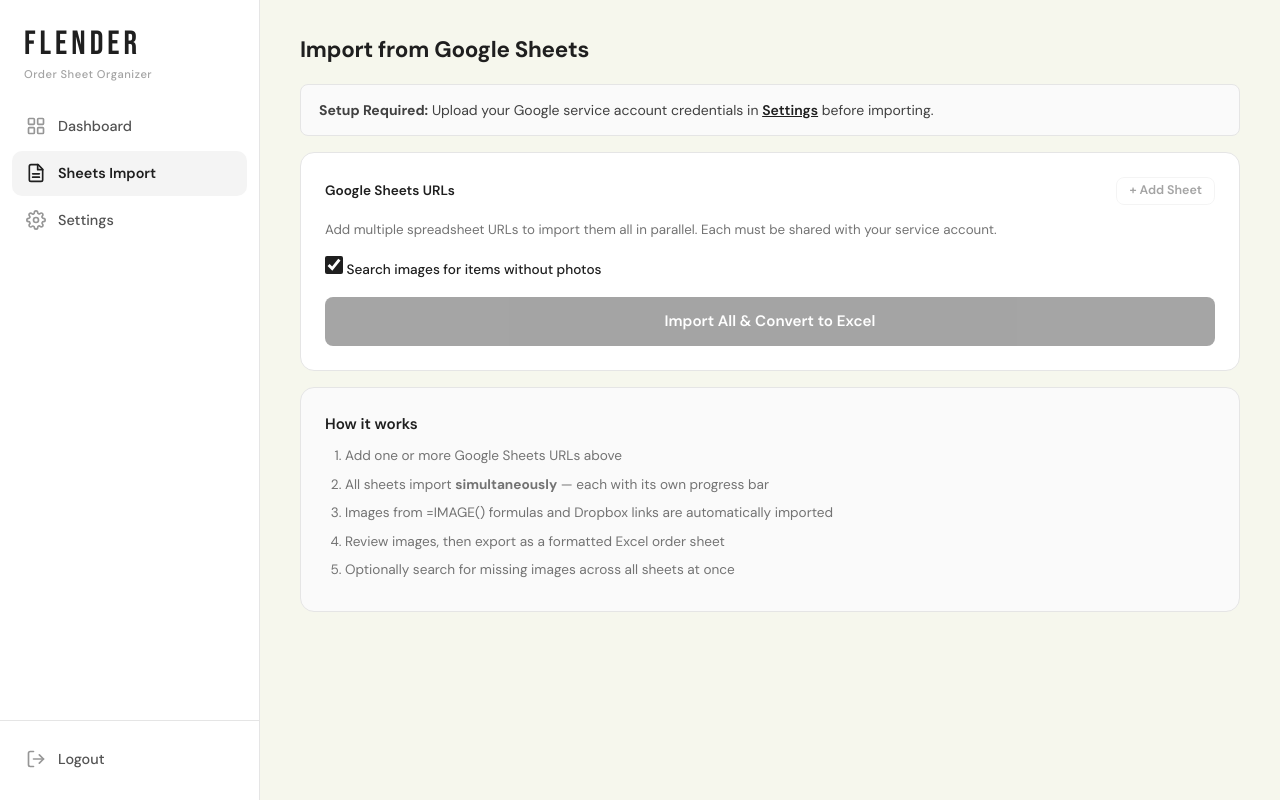
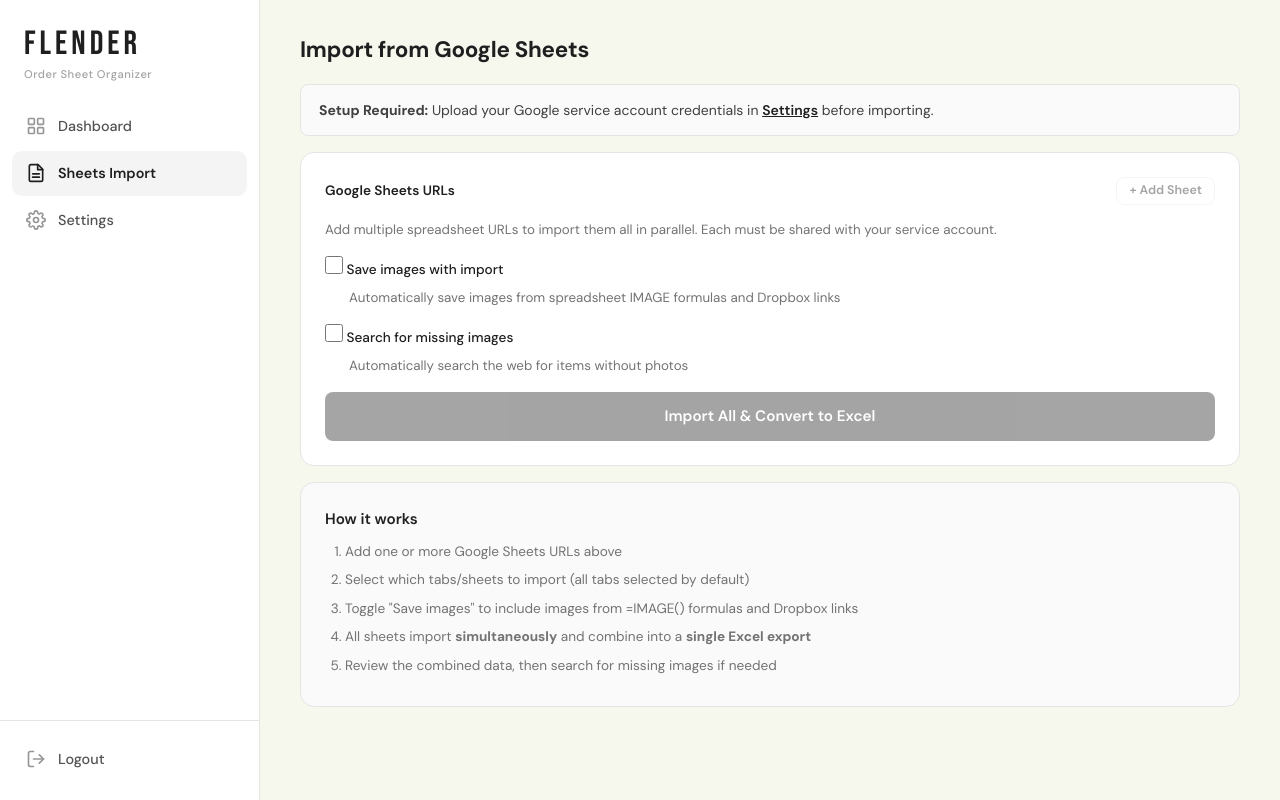
Before and after one commit to kareemelsenosy/flender-platform, a FastAPI app: template app/templates/sheets.html in a window 1280 px wide. Run offline with FastAPI, Linux system fonts and the light colour scheme; the template is opened without the code that fills it, so the values that code supplies are empty.

Commit message:
Update sheets UI: untick image/search by default, combine sheets info
Co-Authored-By: Claude Sonnet 4.6 <noreply@anthropic.com>

```diff
--- a/app/templates/sheets.html
+++ b/app/templates/sheets.html
@@ -24,11 +24,24 @@
     </small>
   </div>
 
+  <div class="form-group mb-3">
+    <label class="flex items-center gap-2" style="cursor:pointer;font-weight:500">
+      <input type="checkbox" id="save-images">
+      <span>Save images with import</span>
+    </label>
+    <small class="text-muted" style="margin-top:4px;display:block;margin-left:24px">
+      Automatically save images from spreadsheet IMAGE formulas and Dropbox links
+    </small>
+  </div>
+
   <div class="form-group mb-4">
     <label class="flex items-center gap-2" style="cursor:pointer;font-weight:500">
-      <input type="checkbox" id="search-missing" checked>
-      <span>Search images for items without photos</span>
+      <input type="checkbox" id="search-missing">
+      <span>Search for missing images</span>
     </label>
+    <small class="text-muted" style="margin-top:4px;display:block;margin-left:24px">
+      Automatically search the web for items without photos
+    </small>
   </div>
 
   <button id="import-btn" class="btn btn-primary btn-lg" style="width:100%" onclick="importAll()"
@@ -40,9 +53,12 @@
 <!-- Batch progress section -->
 <div id="batch-section" style="display:none">
   <div style="display:flex;justify-content:space-between;align-items:center;margin-bottom:12px">
-    <h3 style="margin:0">Importing Spreadsheets</h3>
+    <h3 style="margin:0">Importing & Combining Spreadsheets</h3>
     <span id="batch-summary" class="text-muted" style="font-size:0.85rem"></span>
   </div>
+  <p style="font-size:0.85rem;color:var(--gray-500);margin:0 0 12px 0">
+    ℹ All selected sheets will be combined into a single Excel export
+  </p>
   <div id="job-list" style="display:flex;flex-direction:column;gap:12px"></div>
 </div>
 
@@ -54,10 +70,10 @@
   <h4 class="mb-2">How it works</h4>
   <ol style="padding-left:20px;font-size:0.85rem;color:var(--gray-500);line-height:1.8">
     <li>Add one or more Google Sheets URLs above</li>
-    <li>All sheets import <strong>simultaneously</strong> — each with its own progress bar</li>
-    <li>Images from =IMAGE() formulas and Dropbox links are automatically imported</li>
-    <li>Review images, then export as a formatted Excel order sheet</li>
-    <li>Optionally search for missing images across all sheets at once</li>
+    <li>Select which tabs/sheets to import (all tabs selected by default)</li>
+    <li>Toggle "Save images" to include images from =IMAGE() formulas and Dropbox links</li>
+    <li>All sheets import <strong>simultaneously</strong> and combine into a <strong>single Excel export</strong></li>
+    <li>Review the combined data, then search for missing images if needed</li>
   </ol>
 </div>
 
@@ -205,6 +221,10 @@ function showCompletedJobs(jobs) {
   const jobList = document.getElementById('job-list');
   jobList.innerHTML = '';
 
+  // Get unique session ID (all sheets combined into one)
+  const sessionIds = new Set(jobs.filter(j => j.status === 'done').map(j => j.session_id).filter(Boolean));
+  const combinedSession = sessionIds.size === 1 ? Array.from(sessionIds)[0] : null;
+
   jobs.forEach((job, idx) => {
     jobList.appendChild(mkCard(idx, job.url || job.title || `Sheet ${idx+1}`));
     if (job.status === 'done') {
@@ -220,7 +240,7 @@ function showCompletedJobs(jobs) {
   });
 
   const doneCount = jobs.filter(j => j.status === 'done').length;
-  document.getElementById('batch-summary').textContent = `All ${jobs.length} sheets imported (${doneCount} succeeded)`;
+  document.getElementById('batch-summary').textContent = `All ${jobs.length} sheets imported and combined (${doneCount} succeeded)`;
 
   // Show "New Import" button
   const newBtn = document.createElement('button');
@@ -390,6 +410,7 @@ async function importAll() {
   const urls = getUrls();
   if(!urls.length){showAlert('Please enter at least one Google Sheets URL.','Missing URL');return;}
 
+  const saveImages = document.getElementById('save-images').checked;
   const searchMissing = document.getElementById('search-missing').checked;
   document.getElementById('import-btn').disabled=true;
   document.getElementById('import-card').style.display='none';
@@ -403,7 +424,7 @@ async function importAll() {
 
   const resp = await fetch('/sheets/import-batch',{
     method:'POST',headers:{'Content-Type':'application/json'},
-    body:JSON.stringify({urls, selected_tabs: _tabSelections}),
+    body:JSON.stringify({urls, selected_tabs: _tabSelections, save_images: saveImages, search_missing: searchMissing}),
   });
   if(!resp.ok){
     const err=await resp.json().catch(()=>({error:'Server error'}));
@@ -460,7 +481,9 @@ function _showPostImport(jobs,searchMissing){
   const container=document.getElementById('post-import');
   const withMissing=jobs.filter(j=>j.status==='done'&&j.without_images>0);
   const allIds=jobs.filter(j=>j.status==='done').map(j=>j.session_id);
-  if(!searchMissing||!withMissing.length||!allIds.length){container.style.display='none';return;}
+  // Deduplicate session IDs (since combined sheets use same session)
+  const uniqueIds=[...new Set(allIds)];
+  if(!searchMissing||!withMissing.length||!uniqueIds.length){container.style.display='none';return;}
   const totalMissing=withMissing.reduce((s,j)=>s+j.without_images,0);
   container.style.display='block';
   container.innerHTML=`
@@ -468,9 +491,9 @@ function _showPostImport(jobs,searchMissing){
       <div style="display:flex;justify-content:space-between;align-items:center;flex-wrap:wrap;gap:12px">
         <div>
           <h4 style="margin-bottom:4px">Search Missing Images</h4>
-          <p class="text-muted" style="font-size:0.85rem;margin:0">${totalMissing} items across ${withMissing.length} sheet(s) have no image</p>
+          <p class="text-muted" style="font-size:0.85rem;margin:0">${totalMissing} items in combined sheets have no image</p>
         </div>
-        <button class="btn btn-primary" id="search-all-btn" onclick="searchAllMissing(${JSON.stringify(allIds)})">
+        <button class="btn btn-primary" id="search-all-btn" onclick="searchAllMissing(${JSON.stringify(uniqueIds)})">
           Search All ${totalMissing} Images in Parallel
         </button>
       </div>
```
